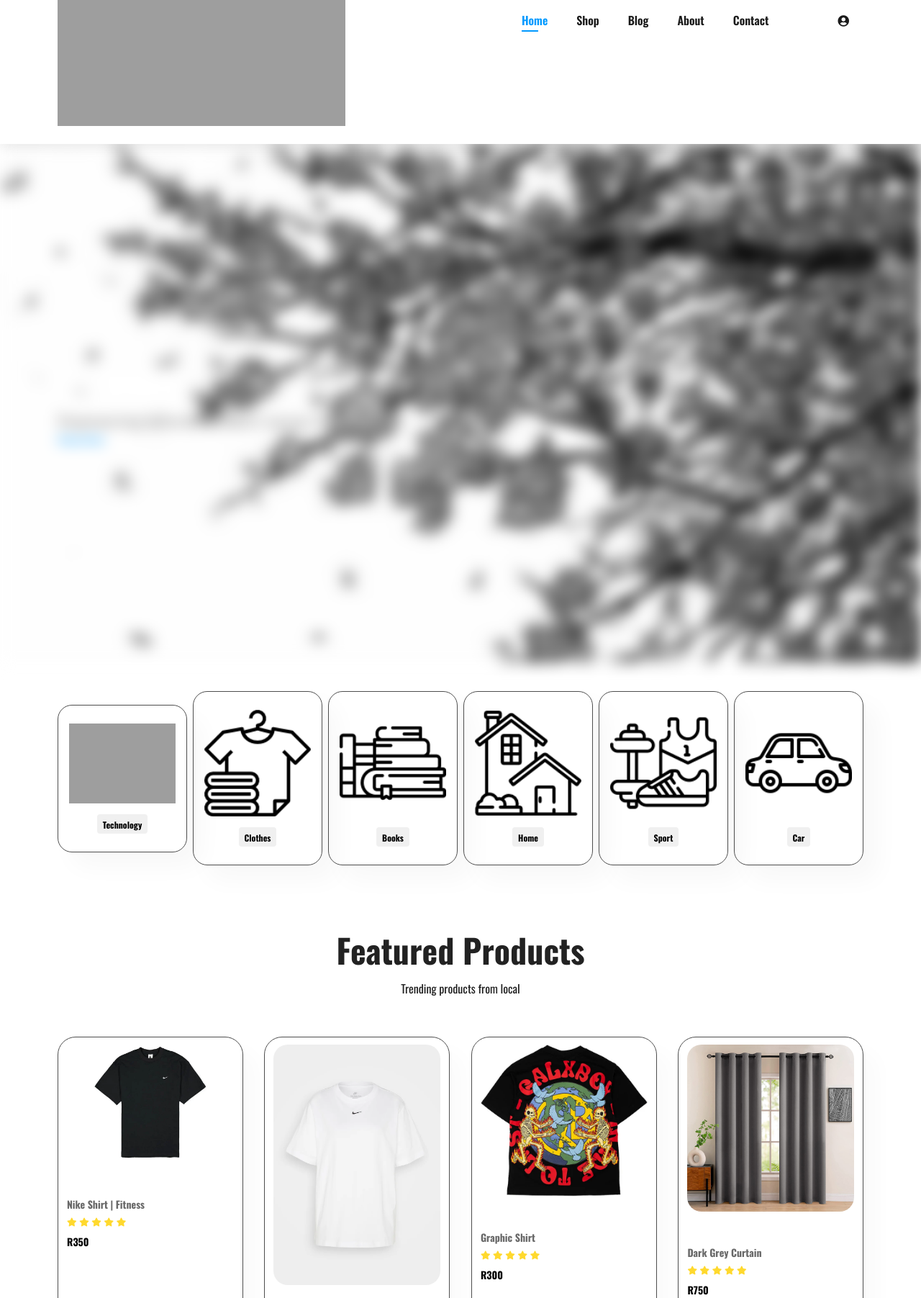
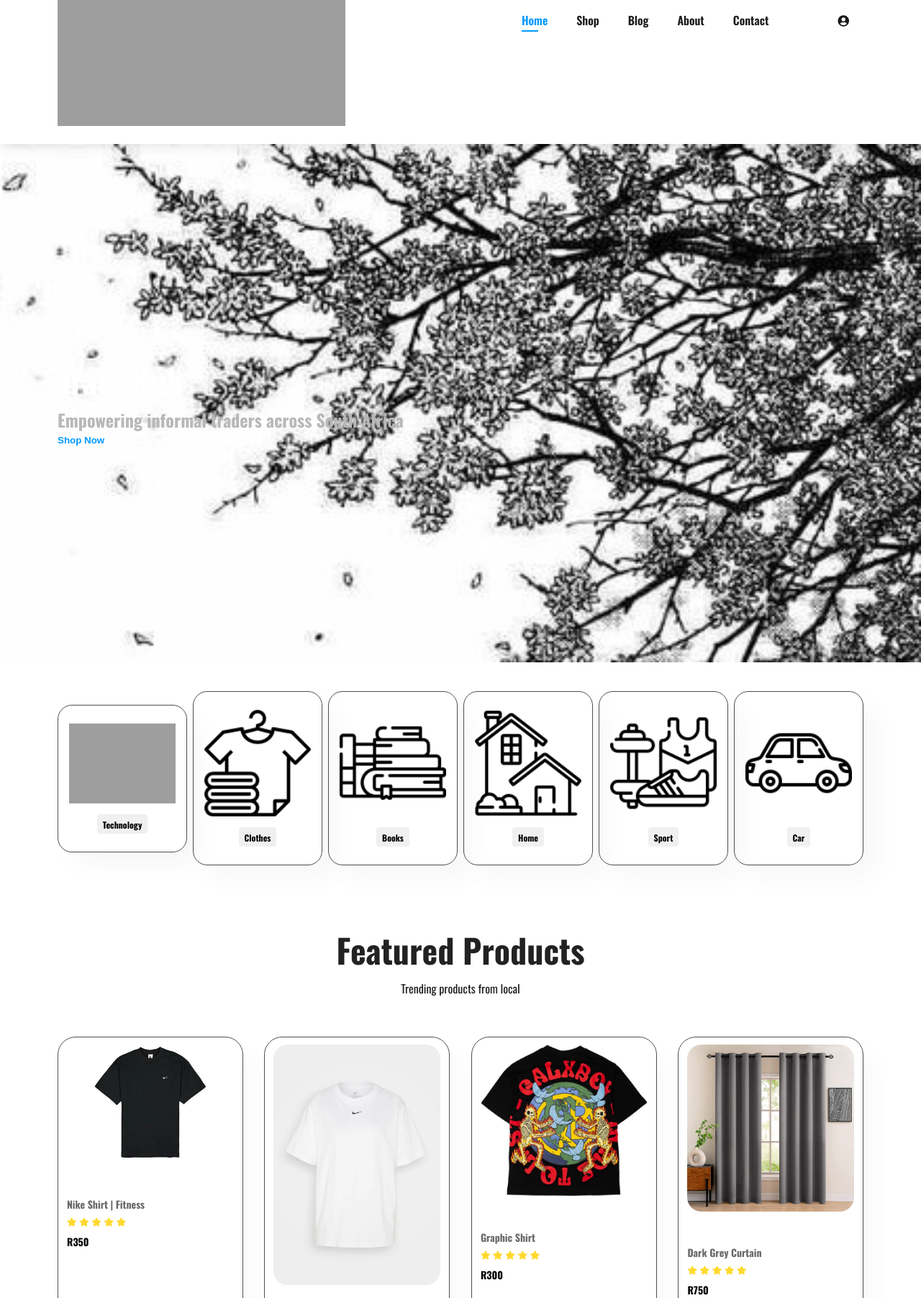
Before and after one commit to IceColdOros/Web2, a PHP site: page /Pages/index.php in a window 1280 px wide. Shown: the part 145-1948 px from the top of the page at 72% size. Run offline with PHP 8.4, Linux system fonts and the light colour scheme; the visitor is signed in with stand-in values (Sample User, id 1); some libraries are stand-ins or nearby versions; grey boxes are pictures that could not be loaded.

Commit message:
blured hero removed

```diff
--- a/Style/styles.css
+++ b/Style/styles.css
@@ -130,8 +130,6 @@ body {
     flex-direction: column;
     align-items: flex-start;
     justify-content: center;
-    filter: blur(10px);
-    z-index: -1;
 }
 
 #hero h2 {
```
